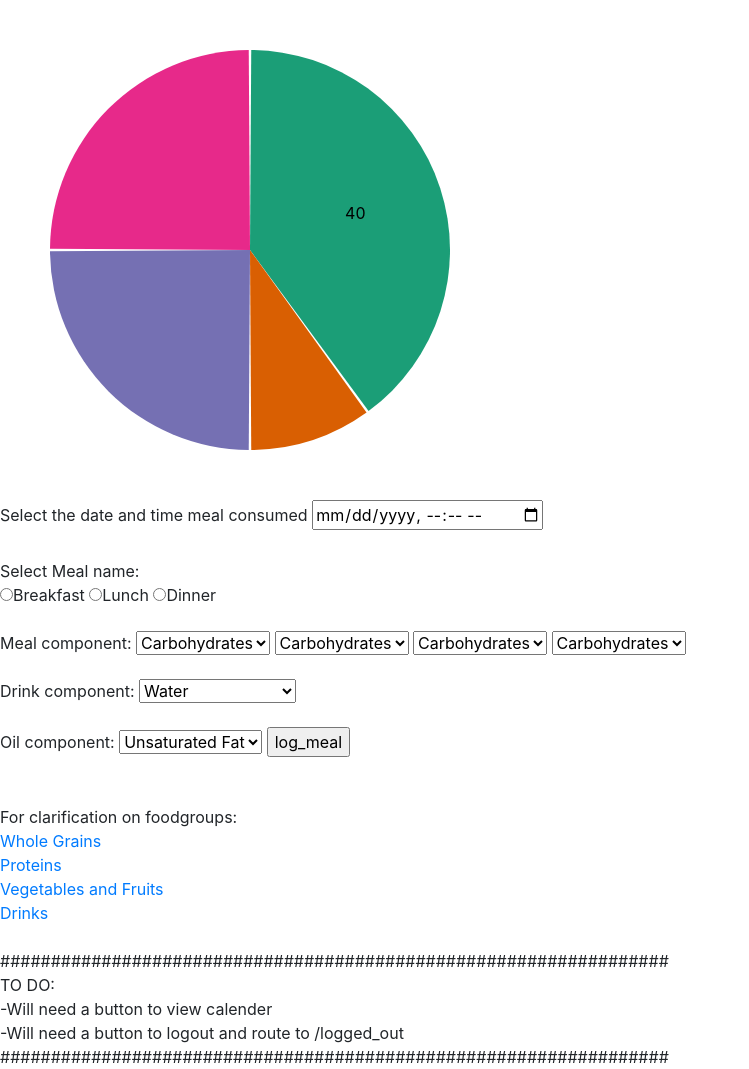
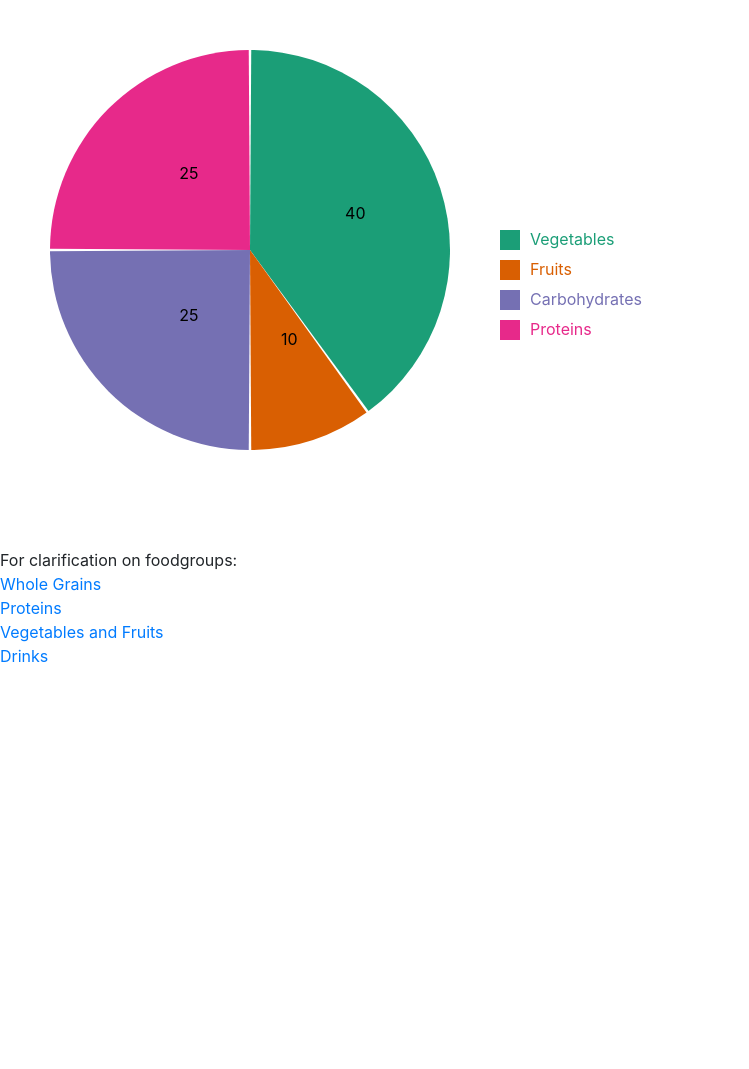
Before and after one commit to skacheri/Project, a Flask app: page /log_meal in a window 1280 px wide. Shown: the whole page, without its empty margins (0-749 px from the left). After the commit the page ends 662 px from the top, so only its background shows below. Run offline with Flask 2, Linux system fonts and the light colour scheme; some libraries are stand-ins or nearby versions.

Commit message:
In log_meal adding pie chart static, with legends

```diff
--- a/server.py
+++ b/server.py
@@ -60,9 +60,6 @@ def check_login():
         return redirect('/log_meal')
     else:
         flash('Try logging in again or register if first time user!')
-        #####################################################################
-        ###Will need to work as if user is not registered then gives this error
-        ####################################################################
         return redirect('/')
 
 #--------------------------------------------------------
--- a/templates/base.html
+++ b/templates/base.html
@@ -4,11 +4,16 @@
     <title>Your plate tracker</title>
     <script src="https://code.jquery.com/jquery-3.2.1.min.js"></script>
     <link rel="stylesheet" href="https://stackpath.bootstrapcdn.com/bootstrap/4.3.1/css/bootstrap.min.css" integrity="sha384-ggOyR0iXCbMQv3Xipma34MD+dH/1fQ784/j6cY/iJTQUOhcWr7x9JvoRxT2MZw1T" crossorigin="anonymous">
+    <!-- <script src="https://code.jquery.com/jquery-3.3.1.slim.min.js" integrity="sha384-q8i/X+965DzO0rT7abK41JStQIAqVgRVzpbzo5smXKp4YfRvH+8abtTE1Pi6jizo" crossorigin="anonymous"></script> -->
+    <script src="https://cdnjs.cloudflare.com/ajax/libs/popper.js/1.14.7/umd/popper.min.js" integrity="sha384-UO2eT0CpHqdSJQ6hJty5KVphtPhzWj9WO1clHTMGa3JDZwrnQq4sF86dIHNDz0W1" crossorigin="anonymous"></script>
+    <script src="https://stackpath.bootstrapcdn.com/bootstrap/4.3.1/js/bootstrap.min.js" integrity="sha384-JjSmVgyd0p3pXB1rRibZUAYoIIy6OrQ6VrjIEaFf/nJGzIxFDsf4x0xIM+B07jRM" crossorigin="anonymous"></script>
+
     <link rel='stylesheet' href='/static/fullcalendar.min.css' />
     <script src='/static/d3/d3.js'></script>
     <script src='/static/d3/d3.min.js'></script>
     <script src='/static/moment.js'></script>
     <script src='/static/fullcalendar.min.js'></script>
+
 
 
 
--- a/templates/log_meal.html
+++ b/templates/log_meal.html
@@ -14,7 +14,7 @@ var colors = d3.scaleOrdinal(d3.schemeDark2);
 
 var svg = d3.select('#pie_chart').append('svg').attr('width', width).attr('height', height);
 
-var details = [{label:"Vegetables", percent:40}, {label:"Fruits", percent:10}, {label:"Carbohydrates", percent:25}, {label:"Proteins", percent:25}]
+var details = [{foodgroup:"Vegetables", percent:40}, {foodgroup:"Fruits", percent:10}, {foodgroup:"Carbohydrates", percent:25}, {foodgroup:"Proteins", percent:25}]
 
 // since data that i need to pass is an object, need to pass a function(d or data) which returns d.percent from details and sort null will sort in the order given
 var data = d3.pie().sort(null).value(function(d){return d.percent;})(details);
@@ -30,25 +30,30 @@ var segments = d3.arc() //arc generator fucntion
 
 // path elements for different sections
 var sections = svg.append("g").attr("transform", "translate(250, 250)").selectAll("path").data(data); //join data
-
 //append path elements
-sections.enter().append("path").attr("d", segments).attr("fill", function(d){return colors(d.data.label)});
+sections.enter().append("path").attr("d", segments).attr("fill", function(d){return colors(d.data.foodgroup);});
 
 var content = d3.select("g").selectAll("text").data(data);
 content.enter().append("text").each(function(d){
     var center = segments.centroid(d);
     d3.select(this).attr("x", center[0]).attr("y", center[1])
                     .text(d.data.percent);
+});
 
-var legends = svg.append("g").attr("transform", "translate(500, 300)").selectAll(".legends").data(data);
-var legend = legends.enter.append("g").classed("legends", true).attr("transform", function(d, i){return "translate(0," + (i+i)*30 +")"});
-legend.append("rect").attr("width", 20).attr("height", 20).attr("fill", function(d){return colors(d.data.label)})
 
-})
+var legends = svg.append("g").attr("transform", "translate(500, 200)").selectAll(".legends").data(data);
+var legend = legends.enter().append("g").attr("transform", function(d, i){return "translate(0," + (i+1)*30 + ")";});
+legend.append("rect").attr("width", 20).attr("height", 20).attr("fill", function(d){return colors(d.data.foodgroup);});
+legend.append("text").text(function(d){return d.data.foodgroup;})
+        .attr("fill", function(d){return colors(d.data.foodgroup);})
+        .attr("x", 30)
+        .attr("y", 15);
+
+
 
 </script>
 
-<form action='/log_meal', method= "POST">
+<!-- <form action='/log_meal', method= "POST">
 
 
     <label>Select the date and time meal consumed</label>
@@ -114,7 +119,7 @@ legend.append("rect").attr("width", 20).attr("height", 20).attr("fill", function
     </select>
 
     <input type="submit" value="log_meal"></input>
-</form>
+</form> -->
 <br>
 <br>
 
@@ -130,14 +135,5 @@ For clarification on foodgroups:
 <br>
 <br>
 
-##################################################################
-<br>
-TO DO:
-<br>
--Will need a button to view calender
-<br>
--Will need a button to logout and route to /logged_out
-<br>
-##################################################################
 
 {% endblock %}
```
Also changed, not shown: templates/calendar.html (+15 -15 lines).
